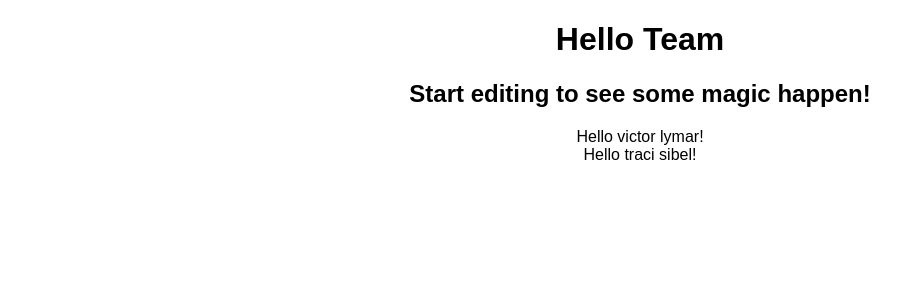
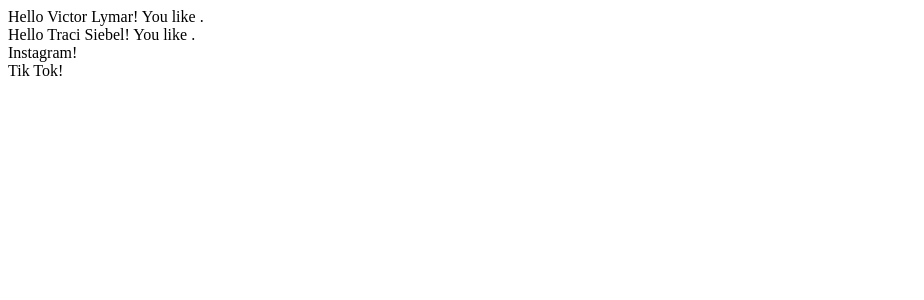
Before and after one commit to amandayu255/My-Second-Repository, a React (Create React App) app: page / in a window 1280 px wide. Shown: the top 300 px of the page, without its empty margins (0-924 px from the left). Built offline with nearby package versions, Linux system fonts and the light colour scheme.

Commit message:
fixed the name

```diff
--- a/src/App.js
+++ b/src/App.js
@@ -1,30 +1,44 @@
 import "./styles.css";
 
-function makeDiv(person) {
+function displayPerson(first, last, apps) {
   return (
     <div>
-      Hello {person.name} {person.lastname}!
+      Hello {first} {last}! You like {apps}.
+    </div>
+  );
+}
+
+function displayApps(one, two) {
+  return (
+    <div>
+      {one}
+      {two}!
     </div>
   );
 }
 
 export default function App() {
   let people = [
-    { name: "victor", lastname: "lymar" },
-    { name: "traci", lastname: "sibel" }
+    ["Victor", "Lymar"],
+    ["Traci", "Siebel"]
   ];
 
-  let divs = [];
-  for (const person of people) {
-    divs.push(makeDiv(person));
+  let elements = [];
+  for (let person of people) {
+    let first = person[0];
+    let last = person[1];
+    elements.push(displayPerson(first, last));
   }
 
-  return (
-    <div className="App">
-      <h1>Hello Team</h1>
-      <h2>Start editing to see some magic happen!</h2>
+  let apps = [["Instagram"], ["Tik Tok"]];
 
-      {divs}
-    </div>
-  );
+  let media = [];
+  for (let app of apps) {
+    let one = app[0];
+    let two = app[1];
+    elements.push(displayApps(app));
+  }
+
+  return <div> {elements} </div>;
+  return <div> {media} </div>;
 }
```
